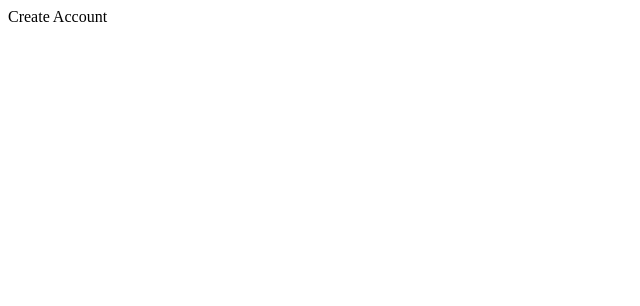
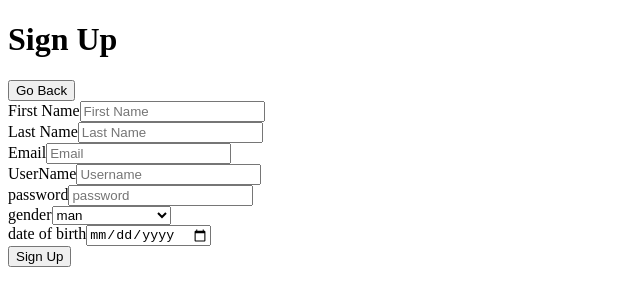
Before and after one commit to Adelgado4419/MileStone3, a React (Create React App) app in the folder frontend/: page /signup in a window 1280 px wide. Shown: the top 306 px of the page, without its empty margins (0-640 px from the left). Built offline with nearby package versions, Linux system fonts and the light colour scheme.

Commit message:
signup form validation and functionality

```diff
--- a/frontend/src/App.jsx
+++ b/frontend/src/App.jsx
@@ -1,7 +1,7 @@
 import { BrowserRouter, Route, Routes } from 'react-router-dom'
 import Home from './pages/Home'
-import CreateAccount from './pages/CreateAccount'
 import Dashboard from './pages/Dashboard'
+import SignUpForm from './pages/signupForm'
 
 const App = () => {
     return (
@@ -9,7 +9,7 @@ const App = () => {
             <Routes>
                 <Route path= "/" element={<Home/>}/>
                 <Route path= "/dashboard" element={<Dashboard/>}/>
-                <Route path= "/signup" element={<CreateAccount/>}/>
+                <Route path= "/signup" element={<SignUpForm/>}/>
             </Routes>
         </BrowserRouter>
     )
--- a/frontend/src/pages/Home.jsx
+++ b/frontend/src/pages/Home.jsx
@@ -1,4 +1,5 @@
 import Nav from "../components/nav"
+import { Link } from 'react-router-dom'
 
 function Home() {
   return (
@@ -7,7 +8,9 @@ function Home() {
         <p>
           Fantasy Tinder
         </p>
-
+      <Link to='/signup'>
+      <button id='SignUpButton' type='button'>sign up </button>
+      </Link>
     </div>
   );
 }
--- /dev/null
+++ b/frontend/src/pages/signupForm.jsx
@@ -0,0 +1,152 @@
+import { useState, useEffect } from "react"
+import { useNavigate } from "react-router-dom"
+import { Link } from 'react-router-dom'
+
+function SignUpForm() {
+
+	const navigate = useNavigate()
+
+	const [user, setUser] = useState({
+		first_name: '',
+		last_name: '',
+		email: '',
+		username: '',
+		password: '',
+		gender: '',
+		dateOfBirth: ''
+	})
+
+	async function handleSubmit(e) {
+		e.preventDefault()
+		navigate('/')
+		await fetch(`http://localhost:4000/api/users`, {
+			method: 'POST',
+			headers: {
+				'Content-Type': 'application/json'
+			},
+			body: JSON.stringify(user)
+		})
+
+	}
+
+	return (
+		<main>
+			<h1>Sign Up</h1>
+			<Link to='/'>
+			<button id='ReturnButton' type='button'>Go Back</button>
+			</Link>
+			<form onSubmit={handleSubmit}>
+				<div className="row">
+					<div className="col-sm-6 form-group">
+						<label htmlFor="firstName">First Name</label>
+						<input
+							required
+							aria-errormessage="first name should be at least 4 characters long"
+							placeholder="First Name"
+							value={user.firstName}
+							onChange={e => setUser({ ...user, first_name: e.target.value })}
+							className="form-control"
+							id="firstName"
+							name="firstName"
+						/>
+					</div>
+					<div className="col-sm-6 form-group">
+						<label htmlFor="lastName">Last Name</label>
+						<input
+							placeholder="Last Name"
+							required
+							value={user.lastName}
+							onChange={e => setUser({ ...user, last_name: e.target.value })}
+							className="form-control"
+							id="lastName"
+							name="lastName"
+						/>
+					</div>
+				</div>
+				<div className="row">
+					<div className="col-sm-6 form-group">
+						<label htmlFor="email">Email</label>
+						<input
+							placeholder="Email"
+							type="email"
+							required
+							value={user.email}
+							onChange={e => setUser({ ...user, email: e.target.value })}
+							className="form-control"
+							id="email"
+							name="email"
+						/>
+					</div>
+				</div>
+				<div className="row">
+					<div className="col-sm-6 form-group">
+						<label htmlFor="username">UserName</label>
+						<input
+							placeholder="Username"
+							pattern="^[A-Za-z0-9]{3,16}$"
+							required
+							value={user.username}
+							onChange={e => setUser({ ...user, username: e.target.value })}
+							className="form-control"
+							id="username"
+							name="username"
+						/>
+					</div>
+				</div>
+				<div className="row">
+					<div className="col-sm-6 form-group">
+						<label htmlFor="password">password</label>
+						<input
+							type="password"
+							placeholder="password"
+							pattern="^(?=.*[a-zA-Z])(?=.*\d)(?=.*[!@#$%^&*()_+])[A-Za-z\d!@#$%^&*()_+]{8,20}$"
+							required
+							value={user.password}
+							onChange={e => setUser({ ...user, password: e.target.value })}
+							className="form-control"
+							id="password"
+							name="password"
+						/>
+					</div>
+				</div>
+				<div className="row">
+					<div className="col-sm-6 form-group">
+						<label htmlFor="gender">gender</label>
+						<select
+							placeholder="Gender"
+							required
+							value={user.gender}
+							onChange={e => setUser({ ...user, gender: e.target.value })}
+							className="form-control"
+							id="gender"
+							name="gender"
+							>
+							<option value='man'>man</option>
+							<option value='woman'>woman</option>
+							<option value='non/binary'>non/binary</option>
+							<option value='none'>prefer not to say</option>
+							</select>
+					</div>
+				</div>
+				<div className="row">
+					<div className="col-sm-6 form-group">
+						<label htmlFor="dateOfBirth">date of birth</label>
+						<input
+							type="date"
+							required
+							value={user.dateOfBirth}
+							onChange={e => setUser({ ...user, dateOfBirth: e.target.value })}
+							className="form-control"
+							id="dateOfBirth"
+							name="dateOfBirth"
+						/>
+					</div>
+				</div>
+
+				<input className="btn btn-primary" type="submit" value="Sign Up" />
+			</form>
+		</main>
+	)
+}
+
+export default SignUpForm
```
Also changed, not shown: frontend/src/users/signupForm.jsx (deleted, +0 -77 lines), frontend/src/pages/loginForm.jsx (renamed from frontend/src/users/loginForm.jsx).
